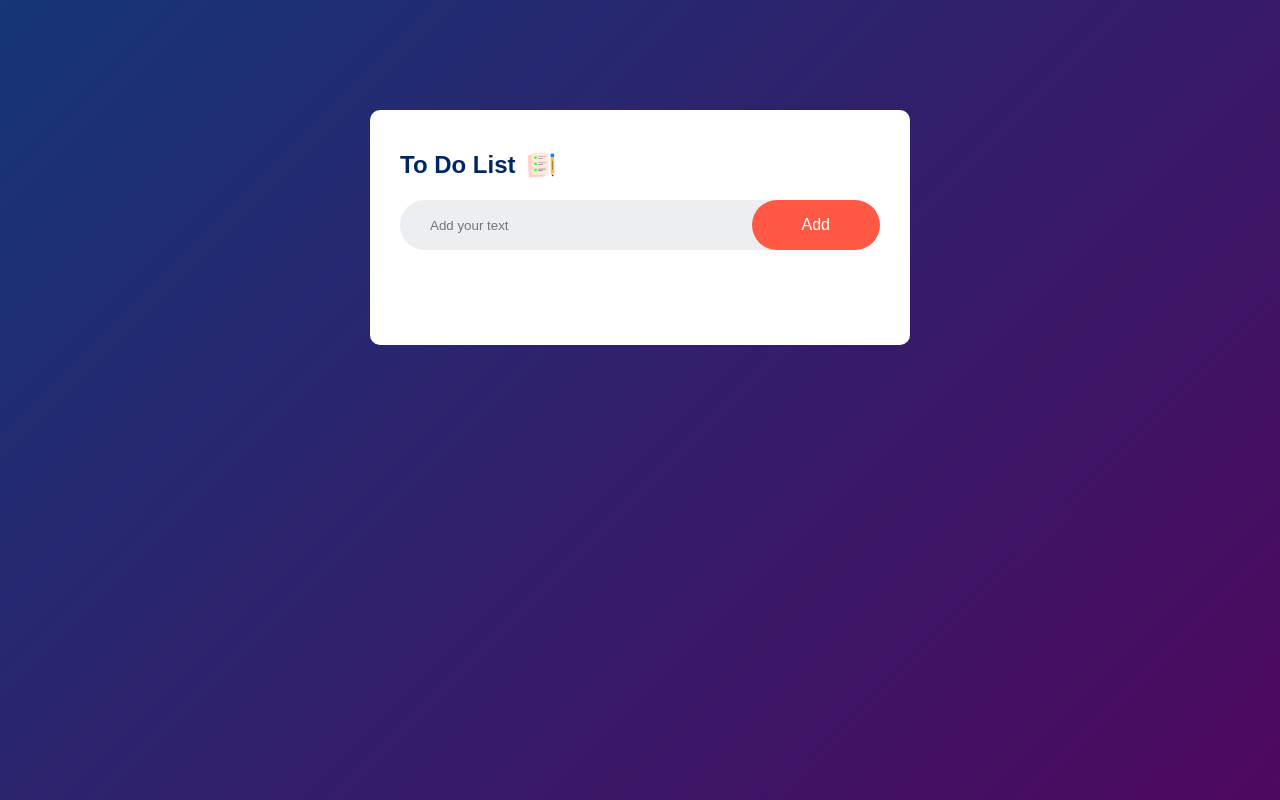
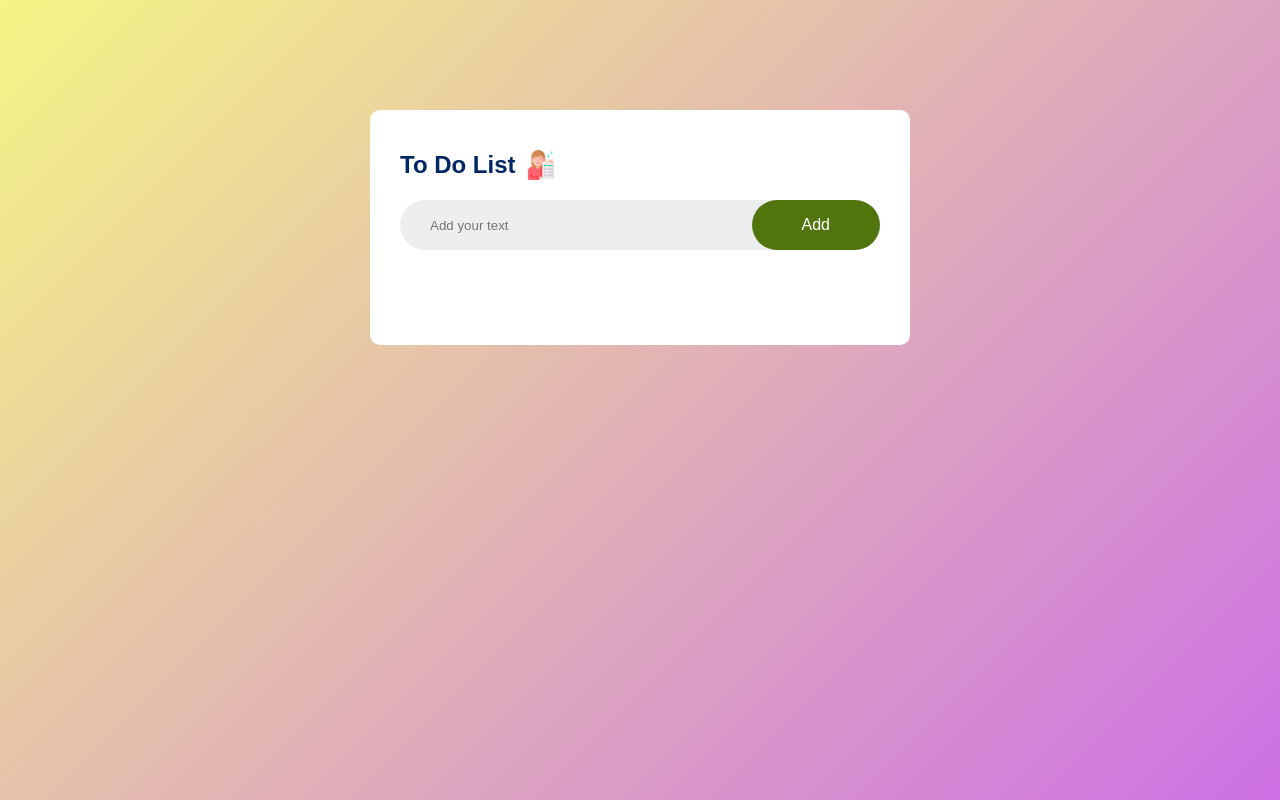
Before and after one commit to Ashrayaa/My-To-Do-List-App, a plain HTML site: page index.html in a window 1280 px wide. Drawn offline with Linux system fonts and the light colour scheme.

Commit message:
image added

```diff
--- a/index.html
+++ b/index.html
@@ -9,7 +9,7 @@
 <body>
     <div class="container">
         <div class="todo-app">
-            <h2>To Do List <img src="images/icon.png" alt="Image"/></h2>
+            <h2>To Do List<img src="images/icon2.png" alt="Image"/></h2>
             <div class="row">
                 <input type="text" id="input-box" placeholder="Add your text">
                 <button onclick="addTask()">Add</button>
--- a/style.css
+++ b/style.css
@@ -11,7 +11,7 @@
 .container{
     width:100%;
     min-height: 100vh;
-    background: linear-gradient(135deg, #153677, #4e085f);
+    background: linear-gradient(135deg, #f5f585, #cd70e5);
     padding: 10px;
 }
 
@@ -60,7 +60,7 @@ button{
     border:none;
     outline: none;
     padding: 16px 50px;
-    background: #ff5945;
+    background: #51750d;
     color:#fff;
     font-size:16px;
     cursor: pointer;
```
Also changed, not shown: images/icon2.png (added).
